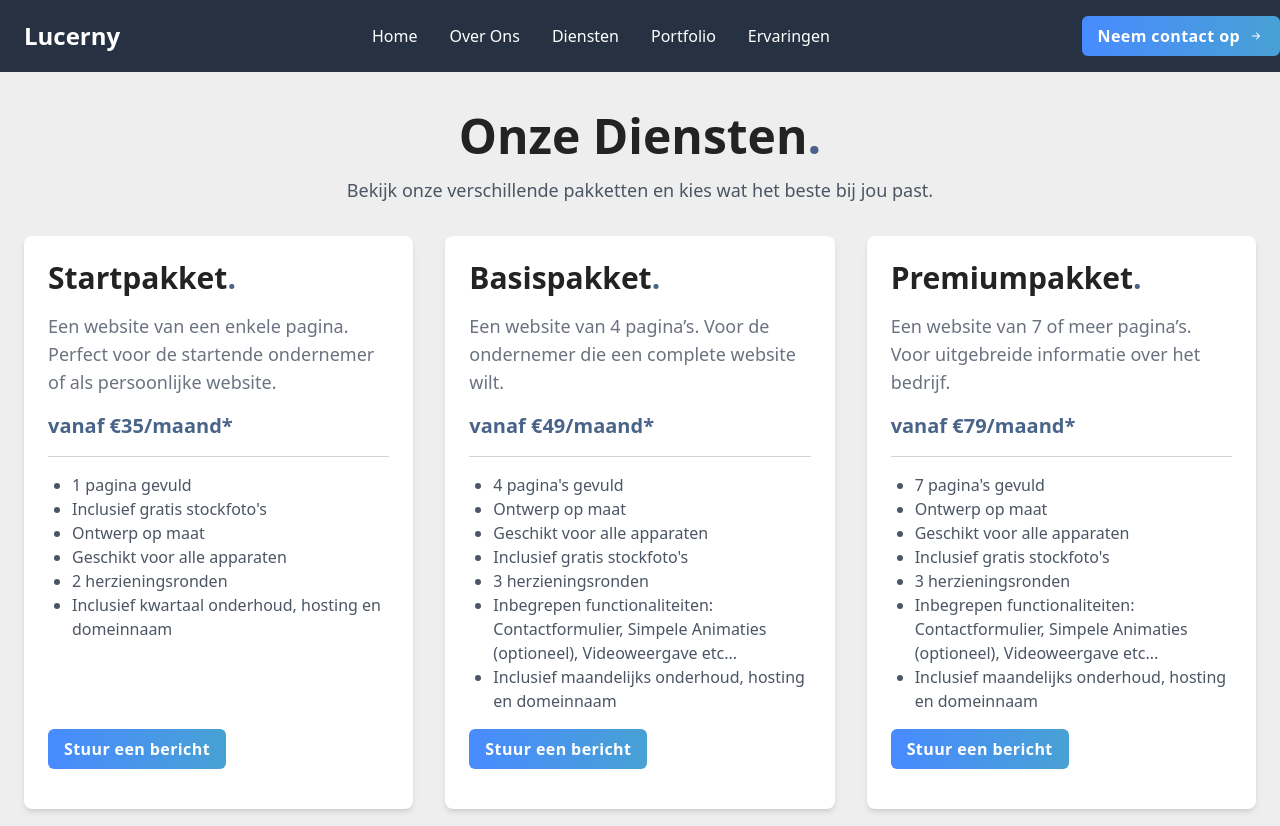
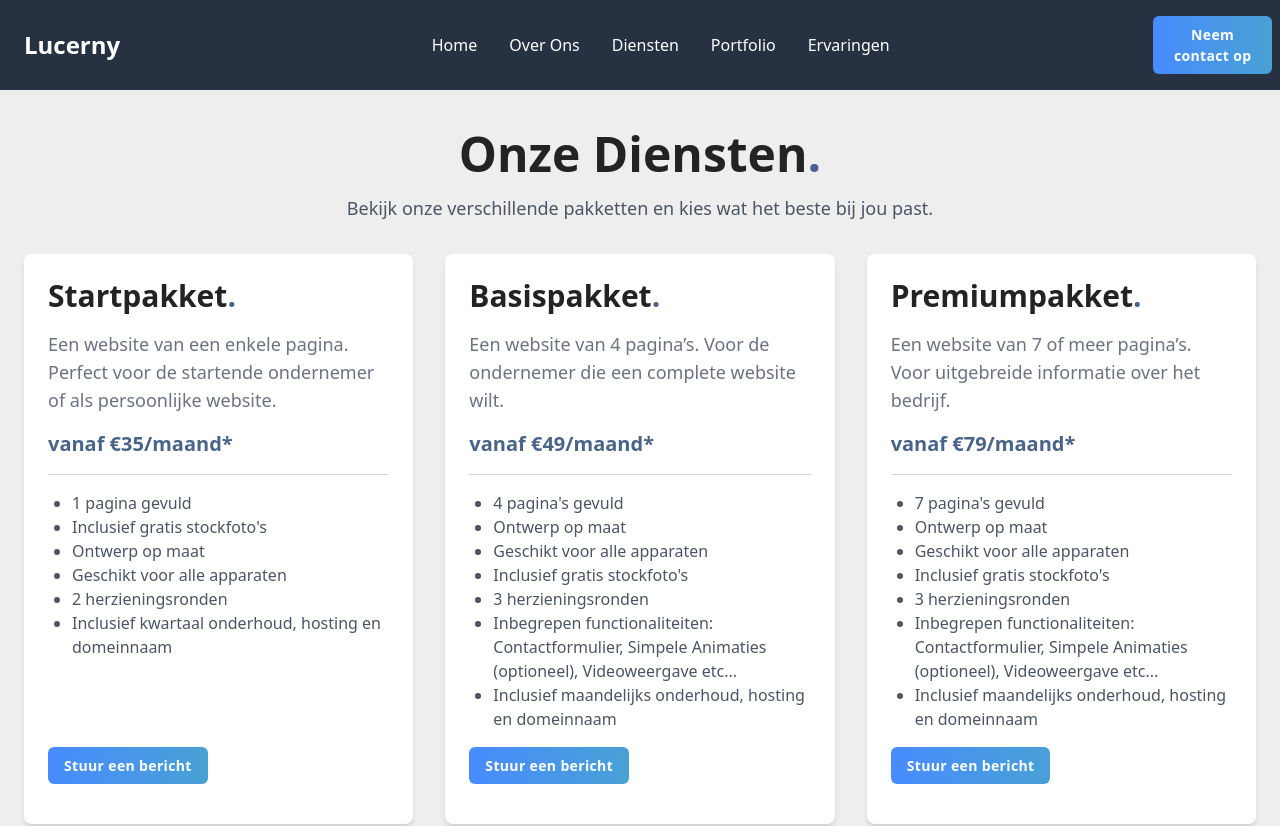
Before and after one commit to AlexLamper/Lucerny, a Next.js app: page /diensten in a window 1280 px wide. Shown: the top 826 px of the page. Built offline with nearby package versions, Linux system fonts and the light colour scheme.

Commit message:
Added Hamburger Menu Navbar (Responsivness)

```diff
--- a/app/over-ons/page.tsx
+++ b/app/over-ons/page.tsx
@@ -82,7 +82,7 @@ const OverOns = () => {
               Onze Missie<span className='text-[#496488]'>.</span>
               </h1>
               <p className={styles.sectionTextMissie}>
-                Bij Lucerny is onze missie duidelijk: we streven ernaar om elke ondernemer online te laten opvallen door het maken van prachtige websites die perfect werken en gebruiksvriendelijk zijn.
+                Onze missie is duidelijk, we streven ernaar om elke ondernemer online te laten opvallen door het maken van prachtige websites die perfect werken en gebruiksvriendelijk zijn.
                 <br /> <br />
                 Onze focus ligt op het bouwen van sterke partnerschappen en het bieden van innovatieve oplossingen die bijdragen aan uw succes en groei. Ons doel is uw tevredenheid door expertise, creativiteit en inzet.
               </p>
--- a/components/Navbar.tsx
+++ b/components/Navbar.tsx
@@ -1,31 +1,55 @@
+"use client";
+
 import Link from 'next/link';
 import styles from '@/styles/navbar.module.css';
-import { BsArrowRightShort } from "react-icons/bs";
+import { useState } from 'react';
+import { BsArrowRightShort, BsList } from 'react-icons/bs'; // Import the hamburger menu icon
 
 const Navbar = () => {
+  const [showMenu, setShowMenu] = useState(false); // State to manage the dropdown menu
+
   return (
     <nav className={styles.navbar}>
-      <div className="container mx-auto flex items-center justify-between">
-        <div className="flex items-center">
-          {/* <Image src="/favicon.ico" alt="Lucerny Logo" className="h-8 mr-2" width={35} height={200} /> */}
-          <a href="/"><span className={styles.logo}>Lucerny</span></a>
+      <div className="container mx-auto flex items-center justify-between h-full">
+        <div className="flex items-center h-full">
+          <a href="/" className="flex items-center h-full">
+            <span className={styles.logo}>Lucerny</span>
+          </a>
         </div>
 
-        <div className="hidden md:block">
-        <ul className="flex space-x-8">
-          <li className={styles.link}><Link href="/" className="text-white hover:text-gray-300">Home</Link></li>
-          <li className={styles.link}><Link href="/over-ons" className="text-white hover:text-gray-300">Over Ons</Link></li>
-          <li className={styles.link}><Link href="/diensten" className="text-white hover:text-gray-300">Diensten</Link></li>
-          <li className={styles.link}><Link href="/portfolio" className="text-white hover:text-gray-300">Portfolio</Link></li>
-          <li className={styles.link}><Link href="/ervaringen" className="text-white hover:text-gray-300">Ervaringen</Link></li>
-        </ul>
+        {/* Hamburger menu icon */}
+        <div className="md:hidden">
+          <button onClick={() => setShowMenu(!showMenu)} className="focus:outline-none">
+            <BsList className="text-white text-2xl" />
+          </button>
         </div>
 
+        {/* Dropdown menu */}
+        <div className={`${showMenu ? 'absolute' : 'hidden'} md:hidden top-full right-0 left-0 bg-gray-900 p-4`}>
+          <ul className="text-center">
+            <li><a href="/" className="text-white hover:text-gray-300 block py-2">Home</a></li>
+            <li><a href="/over-ons" className="text-white hover:text-gray-300 block py-2">Over Ons</a></li>
+            <li><a href="/diensten" className="text-white hover:text-gray-300 block py-2">Diensten</a></li>
+            <li><a href="/portfolio" className="text-white hover:text-gray-300 block py-2">Portfolio</a></li>
+            <li><a href="/ervaringen" className="text-white hover:text-gray-300 block py-2">Ervaringen</a></li>
+          </ul>
+        </div>
+
+        {/* Links in fullscreen */}
+        <ul className="hidden md:flex space-x-8 h-full">
+          <li className={styles.link}><a href="/" className="text-white hover:text-gray-300 h-full flex items-center">Home</a></li>
+          <li className={styles.link}><a href="/over-ons" className="text-white hover:text-gray-300 h-full flex items-center">Over Ons</a></li>
+          <li className={styles.link}><a href="/diensten" className="text-white hover:text-gray-300 h-full flex items-center">Diensten</a></li>
+          <li className={styles.link}><a href="/portfolio" className="text-white hover:text-gray-300 h-full flex items-center">Portfolio</a></li>
+          <li className={styles.link}><a href="/ervaringen" className="text-white hover:text-gray-300 h-full flex items-center">Ervaringen</a></li>
+        </ul>
+
+        {/* Contact button */}
         <Link href="/contact">
-        <button className={styles.button}>
-          <span>Neem contact op</span>
-          <span className={styles.icon}><BsArrowRightShort /></span>
-        </button>
+          <button className={`${styles.button} hidden md:block`}>
+            <span>Neem contact op</span>
+            {/* <span className={styles.icon}><BsArrowRightShort /></span> */}
+          </button>
         </Link>
       </div>
     </nav>
--- a/styles/navbar.module.css
+++ b/styles/navbar.module.css
@@ -4,6 +4,7 @@
   padding-top: 1rem;
   padding-bottom: 1rem;
   background-color: #263242;
+  position: relative; /* Needed for absolute positioning of the dropdown menu */
 }
 
 /* Button styles */
@@ -18,40 +19,37 @@
   align-items: center;
 }
 
-.logo{
+/* Logo styles */
+.logo {
   color: rgba(255, 255, 255, 1);
   font-weight: bold;
   font-size: 1.5rem;
   margin-left: 1.5rem;
+  margin-right: 3rem;
 }
 
-.icon {
-  margin-left: 0.5rem;
-  height: max-content;
-  width: auto;
-  font-weight: bold;
-  /* margin-top: 5px; */
+/* Dropdown menu styles */
+.navbar ul {
+  width: 100%; /* Set dropdown menu width to 100% */
 }
 
-@media (max-width: 1450px) {
+@media (min-width: 768px) {
   .navbar {
     height: auto;
   }
-}
 
-@media (max-width: 1050px) {
-  .link{
-    display: none;
-  }
-}
-
-/* Responsive styles */
-@media (max-width: 768px) {
-  .navbar {
-    height: 100%;
-  }
   .button {
     font-size: 0.875rem; /* Adjust button font size for smaller screens if needed */
     margin-right: 0.5rem;
   }
+
+  .navbar ul {
+    display: flex;
+    justify-content: center;
+    align-items: center;
+  }
+
+  .navbar li {
+    margin-bottom: 0; /* Remove margin-bottom for links */
+  }
 }
```
